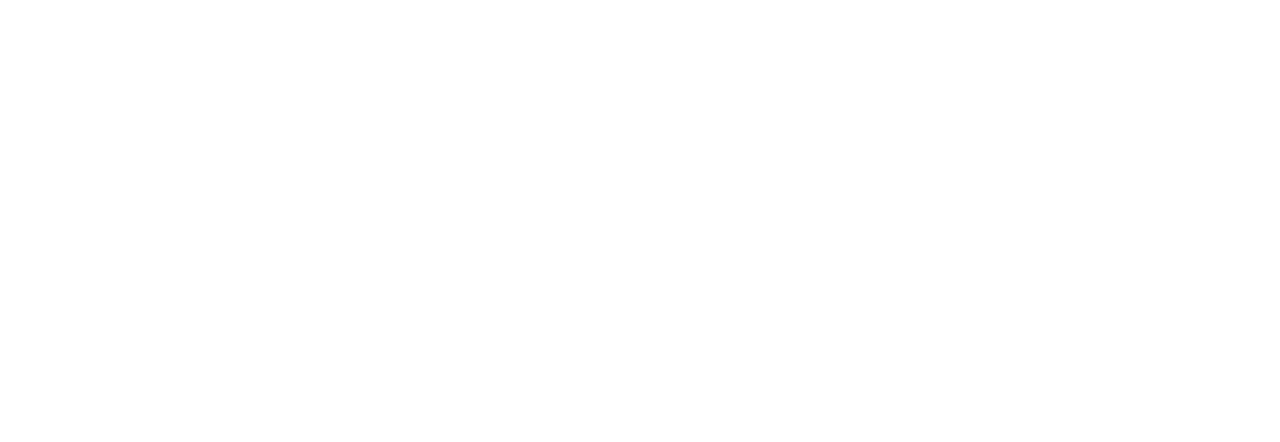
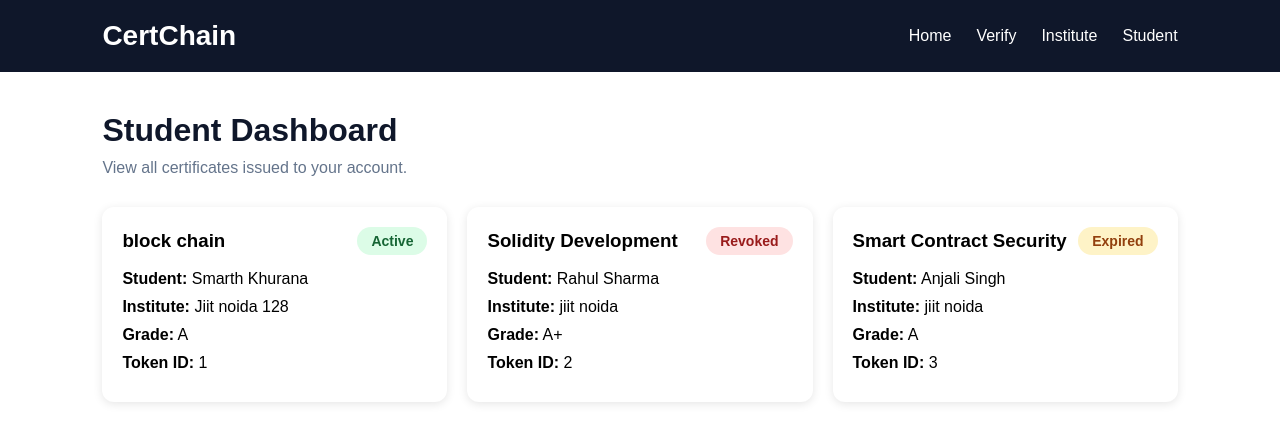
Before and after one commit to khuranasmarth06-cmd/CertiChain, a React (Vite) app: page /dashboard in a window 1280 px wide. Before the commit this address had no page. Shown: the top 442 px of the page. Built offline with nearby package versions, Linux system fonts and the light colour scheme.

Commit message:
added student dashboard which show issued certificate

```diff
--- a/src/App.jsx
+++ b/src/App.jsx
@@ -1,8 +1,5 @@
-import {
-  BrowserRouter,
-  Routes,
-  Route,
-} from "react-router-dom";
+import {BrowserRouter,Routes,Route,} from "react-router-dom";
+import StudentDashboard from "./pages/StudentDashboard";
 import Home from "./pages/Home";
 function App() {
   return (
@@ -13,7 +10,10 @@
           path="/"
           element={<Home />}
         />
-
+        <Route
+          path="/dashboard"
+           element={<StudentDashboard />}
+        />
       </Routes>
     </BrowserRouter>
   );
--- /dev/null
+++ b/src/pages/StudentDashboard.jsx
@@ -0,0 +1,34 @@
+import Navbar from "../components/Navbar";
+import CertificateCard from "../components/CertificateCard";
+import { certificates }
+from "../data/certificates";
+import "../styles/Dashboard.css";
+function StudentDashboard() {
+  return (
+    <>
+      <Navbar />
+      <div className="dashboard">
+        <div className="dashboard-header">
+          <h1>
+            Student Dashboard
+          </h1>
+          <p>
+            View all certificates issued
+            to your account.
+          </p>
+        </div>
+        <div className="certificate-grid">
+          {certificates.map(
+            (certificate) => (
+              <CertificateCard
+                key={certificate.tokenId}
+                certificate={certificate}
+              />
+            )
+          )}
+        </div>
+      </div>
+    </>
+  );
+}
+export default StudentDashboard;
--- /dev/null
+++ b/src/styles/Dashboard.css
@@ -0,0 +1,18 @@
+.dashboard {
+  padding: 40px 8%;
+}
+.dashboard-header {
+  margin-bottom: 30px;
+}
+.dashboard-header h1 {
+  margin-bottom: 10px;
+  color: #0f172a;
+}
+.dashboard-header p {
+  color: #64748b;
+}
+.certificate-grid {
+  display: grid;
+  grid-template-columns: repeat(auto-fit,minmax(320px,1fr));
+  gap: 20px;
+}
```
